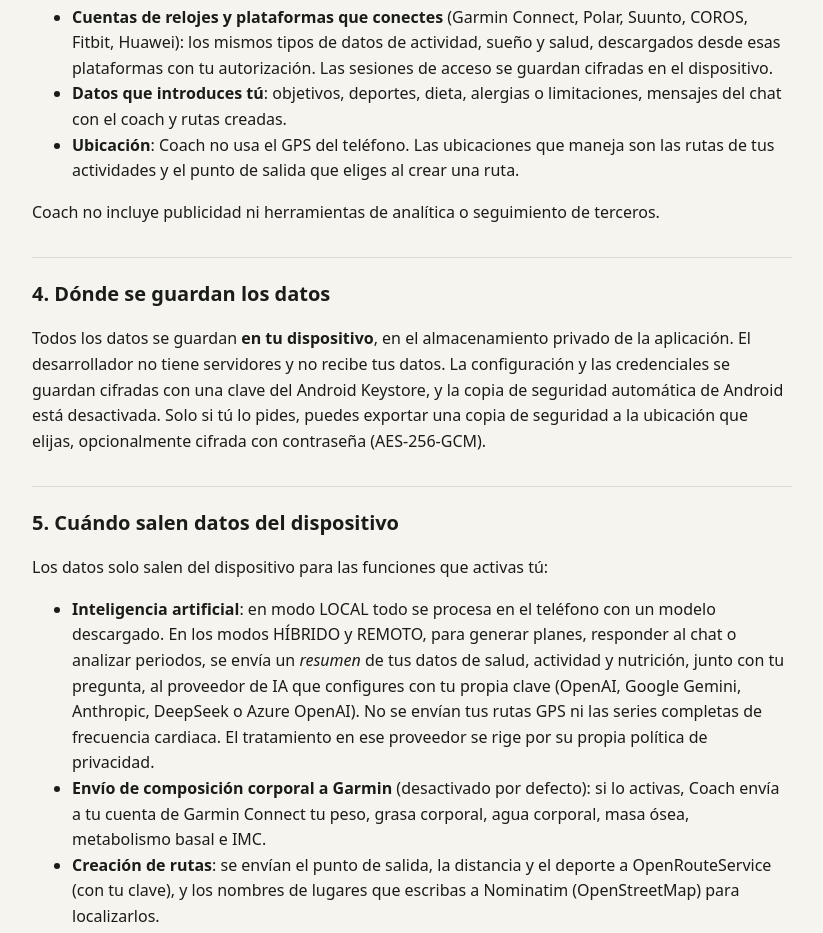
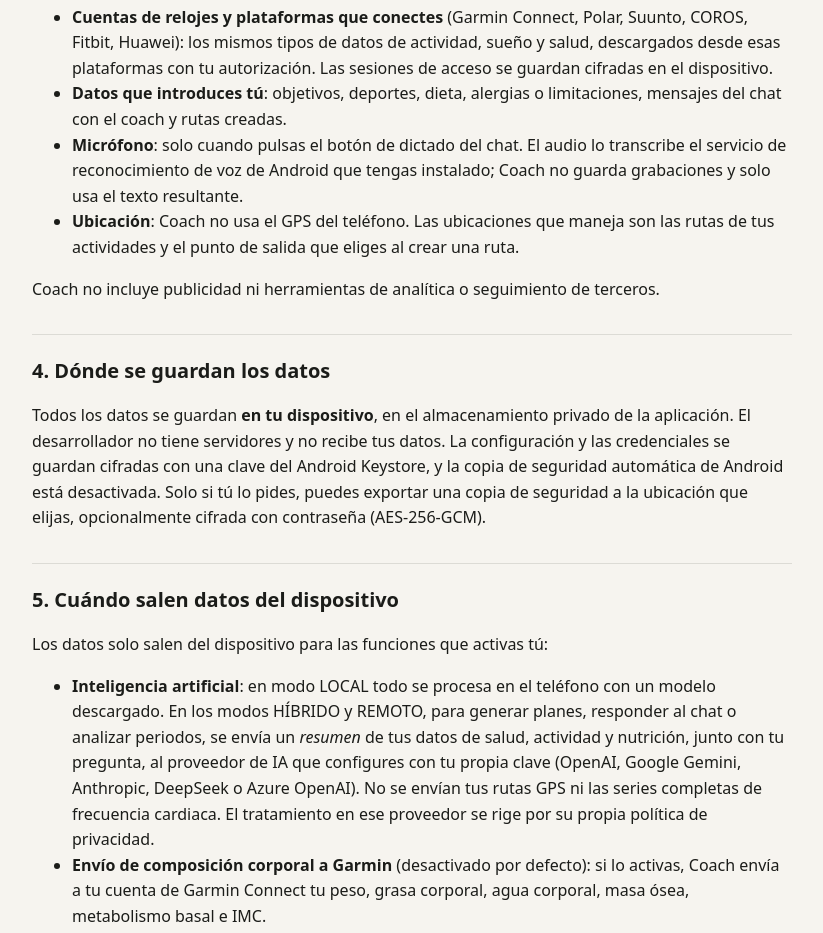
Before and after one commit to coach-ia-app/coach-privacy, a plain HTML site: page index.html in a window 1280 px wide. Shown: the part 1600-2533 px from the top of the page, without its empty margins (228-1051 px from the left). Drawn offline with Linux system fonts and the light colour scheme.

Commit message:
Política: uso del micrófono para el dictado

```diff
--- a/index.html
+++ b/index.html
@@ -37,6 +37,7 @@
 <ul>
 <li><strong>Cuentas de relojes y plataformas que conectes</strong> (Garmin Connect, Polar, Suunto, COROS, Fitbit, Huawei): los mismos tipos de datos de actividad, sueño y salud, descargados desde esas plataformas con tu autorización. Las sesiones de acceso se guardan cifradas en el dispositivo.</li>
 <li><strong>Datos que introduces tú</strong>: objetivos, deportes, dieta, alergias o limitaciones, mensajes del chat con el coach y rutas creadas.</li>
+<li><strong>Micrófono</strong>: solo cuando pulsas el botón de dictado del chat. El audio lo transcribe el servicio de reconocimiento de voz de Android que tengas instalado; Coach no guarda grabaciones y solo usa el texto resultante.</li>
 <li><strong>Ubicación</strong>: Coach no usa el GPS del teléfono. Las ubicaciones que maneja son las rutas de tus actividades y el punto de salida que eliges al crear una ruta.</li>
 </ul>
 <p>Coach no incluye publicidad ni herramientas de analítica o seguimiento de terceros.</p>
```
Also changed, not shown: en.html (+1 -0 lines).
